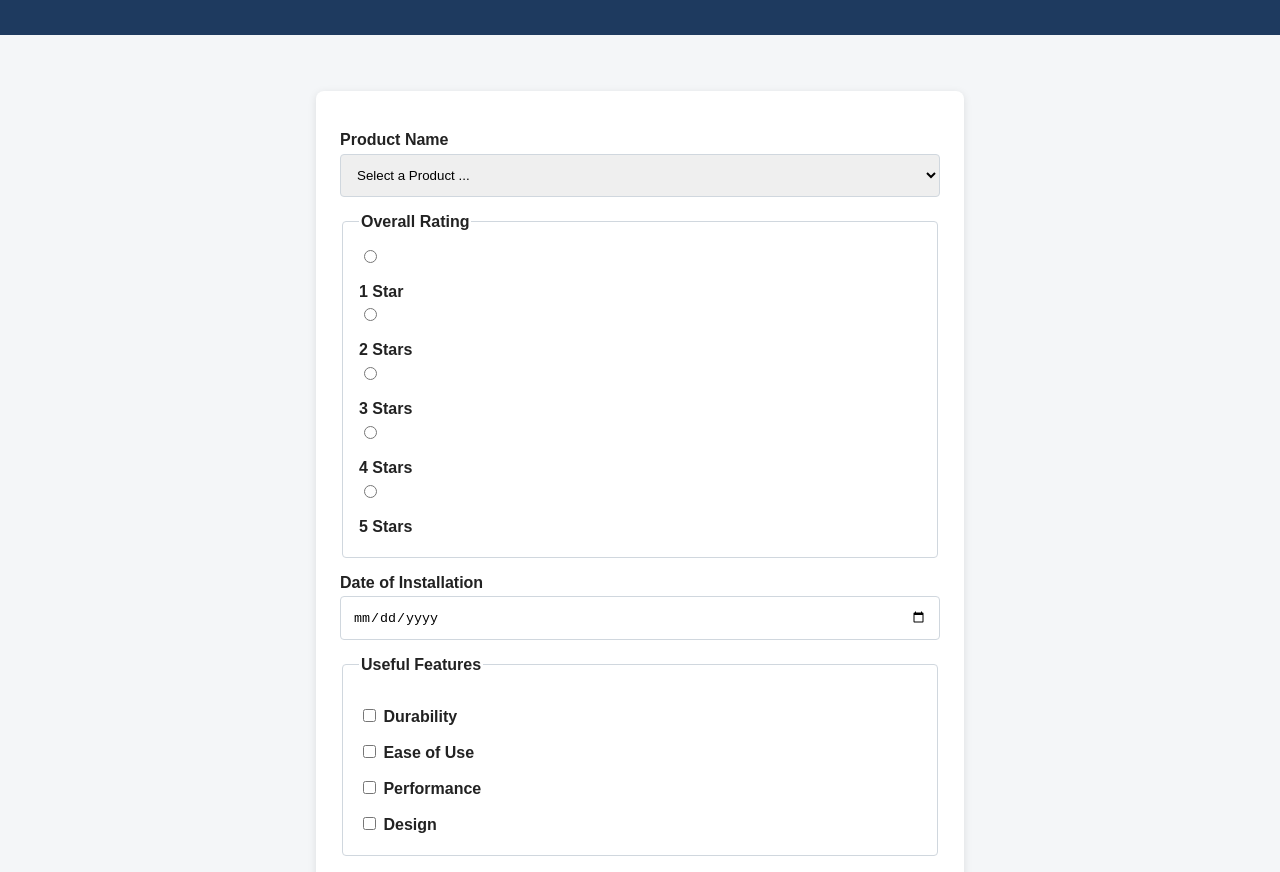
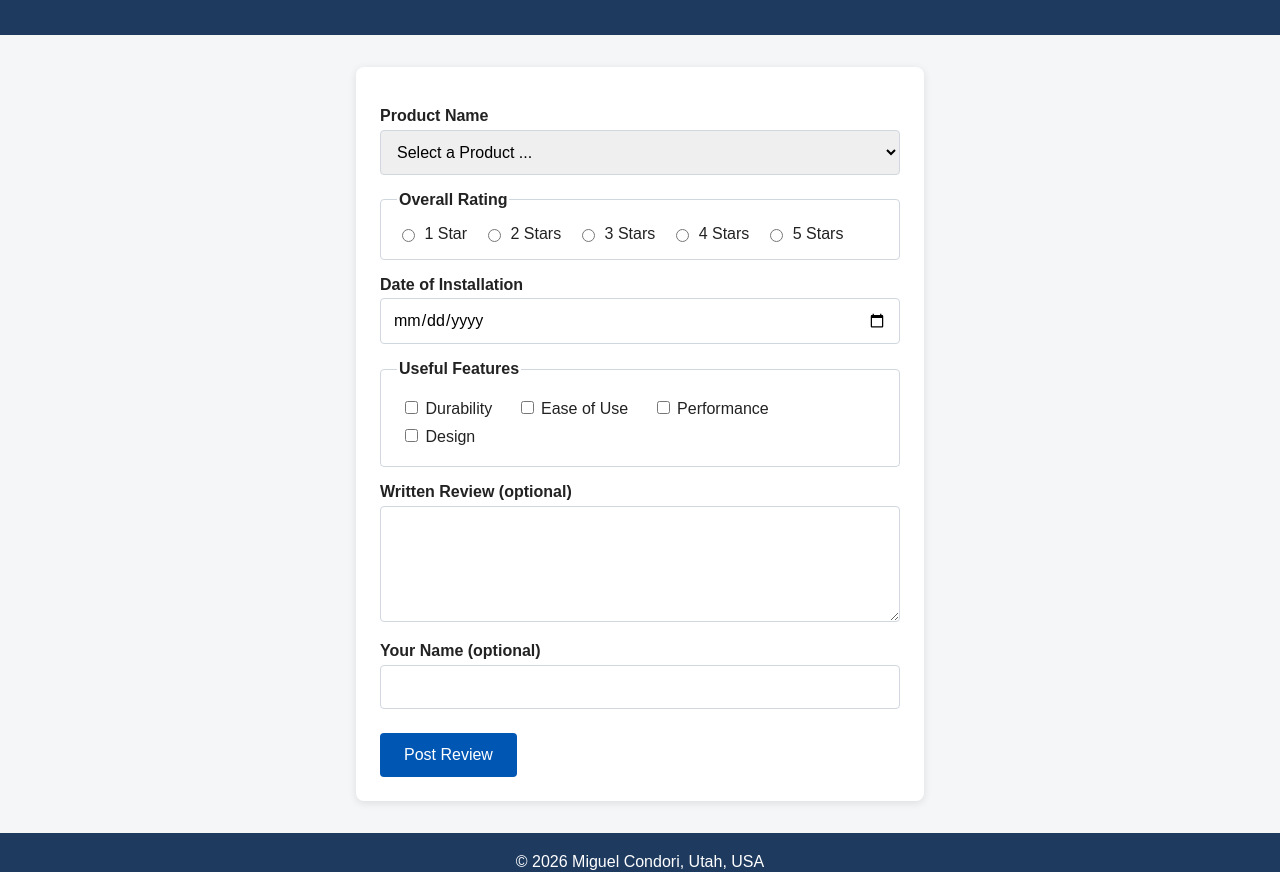
Before and after one commit to MiguelC62/wdd131, a plain HTML site: page form.html in a window 1280 px wide. Shown: the part 77-949 px from the top of the page. Drawn offline with Linux system fonts and the light colour scheme.

Commit message:
W05 Form V3

```diff
--- a/form.html
+++ b/form.html
@@ -1,17 +1,18 @@
 <!doctype html>
 <html lang="en">
   <head>
-    <meta charset="UTF-8" >
-    <meta name="viewport" content="width=device-width, initial-scale=1.0" >
+    <meta charset="UTF-8" />
+    <meta name="viewport" content="width=device-width, initial-scale=1.0" />
     <title>Form | BYU-Idaho WDD 131 project</title>
-    <meta name="author" content="Miguel Condori" >
+    <meta name="author" content="Miguel Condori" />
     <meta
       name="description"
-      content="Product review form for WDD 131 project. It include a submission confirmation with a counter"
+      content="Product review form for WDD 131 project. It includes a submission confirmation with a counter."
     />
     <link rel="stylesheet" href="styles/form.css" />
     <link rel="icon" href="data:," />
     <script src="scripts/form.js" defer></script>
+    <script src="scripts/footer.js" defer></script>
   </head>
   <body>
     <header>
@@ -23,70 +24,63 @@
         <select id="productName" name="productName" required>
           <option value="" disabled selected>Select a Product ...</option>
         </select>
+        <noscript
+          ><p>Please enable JavaScript to load the product list.</p></noscript
+        >
+
         <fieldset>
           <legend>Overall Rating</legend>
-          <input type="radio" id="star1" name="rating" value="1" required >
-          <label for="star1">1 Star</label>
-          <input type="radio" id="star2" name="rating" value="2" required>
-          <label for="star2">2 Stars</label>
-          <input type="radio" id="star3" name="rating" value="3" required>
-          <label for="star3">3 Stars</label>
-          <input type="radio" id="star4" name="rating" value="4" required>
-          <label for="star4">4 Stars</label>
-          <input type="radio" id="star5" name="rating" value="5" required>
-          <label for="star5">5 Stars</label>
+          <div class="rating-options">
+            <label
+              ><input type="radio" name="rating" value="1" required /> 1
+              Star</label
+            >
+            <label
+              ><input type="radio" name="rating" value="2" /> 2 Stars</label
+            >
+            <label
+              ><input type="radio" name="rating" value="3" /> 3 Stars</label
+            >
+            <label
+              ><input type="radio" name="rating" value="4" /> 4 Stars</label
+            >
+            <label
+              ><input type="radio" name="rating" value="5" /> 5 Stars</label
+            >
+          </div>
         </fieldset>
+
         <label for="installDate">Date of Installation</label>
-        <input type="date" id="installDate" name="installDate" required >
+        <input type="date" id="installDate" name="installDate" required />
+
         <fieldset>
           <legend>Useful Features</legend>
-          <label>
-            <input
-              type="checkbox"
-              id="durability"
-              name="features"
-              value="Durability"
-            />
-            Durability
-          </label>
-          <label>
-            <input
-              type="checkbox"
-              id="easeOfUse"
-              name="features"
-              value="Ease of Use"
-            />
-            Ease of Use
-          </label>
-          <label>
-            <input
-              type="checkbox"
-              id="performance"
-              name="features"
-              value="Performance"
-            />
-            Performance
-          </label>
-          <label>
-            <input type="checkbox" id="design" name="features" value="Design" />
-            Design
-          </label>
+          <label
+            ><input type="checkbox" name="features" value="Durability" />
+            Durability</label
+          >
+          <label
+            ><input type="checkbox" name="features" value="Ease of Use" /> Ease
+            of Use</label
+          >
+          <label
+            ><input type="checkbox" name="features" value="Performance" />
+            Performance</label
+          >
+          <label
+            ><input type="checkbox" name="features" value="Design" />
+            Design</label
+          >
         </fieldset>
-        <label for="writtenReview">Written Review</label>
-        <textarea
-          id="writtenReview"
-          name="writtenReview"
-          rows="5"
-          cols="40"
-        ></textarea>
-        <label for="userName">Your Name</label>
-        <input type="text" id="userName" name="userName" />
+
+        <label for="writtenReview">Written Review (optional)</label>
+        <textarea id="writtenReview" name="writtenReview" rows="5"></textarea>
+
+        <label for="userName">Your Name (optional)</label>
+        <input type="text" id="userName" name="userName" autocomplete="name" />
+
         <input type="submit" value="Post Review" />
       </form>
     </main>
-    <footer>
-      <p>&copy; <span id="currentyear"></span> Miguel Condori, Utah, USA</p>
-      <p id="lastModified"></p>
-    </footer>
   </body>
 </html>
--- /dev/null
+++ b/scripts/footer.js
@@ -0,0 +1,12 @@
+{
+  const footer = document.createElement('footer');
+
+  const copyright = document.createElement('p');
+  copyright.textContent = `© ${new Date().getFullYear()} Miguel Condori, Utah, USA`;
+
+  const lastModified = document.createElement('p');
+  lastModified.textContent = `Last Modification: ${document.lastModified}`;
+
+  footer.append(copyright, lastModified);
+  document.body.appendChild(footer);
+}
--- a/scripts/form.js
+++ b/scripts/form.js
@@ -1,38 +1,35 @@
 const products = [
-  {
-    id: 'fc-1888',
-    name: 'flux capacitor',
-    averagerating: 4.5,
-  },
-  {
-    id: 'fc-2050',
-    name: 'power laces',
-    averagerating: 4.7,
-  },
-  {
-    id: 'fs-1987',
-    name: 'time circuits',
-    averagerating: 3.5,
-  },
-  {
-    id: 'ac-2000',
-    name: 'low voltage reactor',
-    averagerating: 3.9,
-  },
-  {
-    id: 'jj-1969',
-    name: 'warp equalizer',
-    averagerating: 5.0,
-  },
+  { id: 'fc-1888', name: 'flux capacitor', averagerating: 4.5 },
+  { id: 'fc-2050', name: 'power laces', averagerating: 4.7 },
+  { id: 'fs-1987', name: 'time circuits', averagerating: 3.5 },
+  { id: 'ac-2000', name: 'low voltage reactor', averagerating: 3.9 },
+  { id: 'jj-1969', name: 'warp equalizer', averagerating: 5.0 },
 ];
 
+// Poblar el select de productos
 const productSelect = document.querySelector('#productName');
 
-products.forEach((product) => {
-  const option = document.createElement('option');
+if (productSelect) {
+  const fragment = document.createDocumentFragment();
 
-  option.value = product.id;
-  option.textContent = product.name;
+  products.forEach(({ id, name }) => {
+    fragment.appendChild(new Option(name, id));
+  });
 
-  productSelect.appendChild(option);
-});
+  productSelect.appendChild(fragment);
+}
+
+// No permitir fechas de instalación futuras
+const installDate = document.querySelector('#installDate');
+
+if (installDate) {
+  installDate.max = new Date().toLocaleDateString('en-CA'); // formato YYYY-MM-DD
+}
+
+if (yearSpan) {
+  yearSpan.textContent = new Date().getFullYear();
+}
+
+if (lastModified) {
+  lastModified.textContent = `Last Modification: ${document.lastModified}`;
+}
--- a/styles/form.css
+++ b/styles/form.css
@@ -1,43 +1,60 @@
 :root {
     --primary-color: #1e3a5f;
     --accent-color: #0056b3;
+    --accent-hover-color: #003d80;
     --background-color: #f4f6f8;
-    --text-color: #222;
+    --surface-color: #ffffff;
+    --text-color: #222222;
     --border-color: #d0d7de;
+    --shadow-color: #0000001a;
+}
+
+*,
+*::before,
+*::after {
+    box-sizing: border-box;
 }
 
 body {
+    margin: 0;
+    min-height: 100vh;
+    display: flex;
+    flex-direction: column;
     font-family: Arial, Helvetica, sans-serif;
     background-color: var(--background-color);
     color: var(--text-color);
-    margin: 0;
 }
 
 header,
 footer {
     background-color: var(--primary-color);
-    color: white;
+    color: var(--surface-color);
     text-align: center;
     padding: 1rem;
 }
 
+footer p {
+    margin: 0.25rem 0;
+}
+
 main {
-    max-width: 700px;
+    flex: 1;
+    width: 100%;
+    max-width: 600px;
     margin: 2rem auto;
-    padding: 1.5rem;
+    padding: 0 1rem;
 }
 
 form {
-    background: white;
+    background-color: var(--surface-color);
     padding: 1.5rem;
     border-radius: 8px;
-    box-shadow: 0 2px 8px rgba(0,0,0,.1);
+    box-shadow: 0 2px 8px var(--shadow-color);
 }
 
 label {
     display: block;
-    margin-top: 1rem;
-    margin-bottom: .3rem;
+    margin: 1rem 0 0.3rem;
     font-weight: 600;
 }
 
@@ -46,15 +63,18 @@ input[type="date"],
 select,
 textarea {
     width: 100%;
-    padding: .75rem;
+    padding: 0.75rem;
     border: 1px solid var(--border-color);
     border-radius: 4px;
-    box-sizing: border-box;
+    font: inherit;
+}
+
+textarea {
+    resize: vertical;
 }
 
 fieldset {
-    margin-top: 1rem;
-    margin-bottom: 1rem;
+    margin: 1rem 0;
     border: 1px solid var(--border-color);
     border-radius: 4px;
     padding: 1rem;
@@ -64,23 +84,46 @@ legend {
     font-weight: bold;
 }
 
+/* Etiquetas dentro de fieldset (checkboxes): en línea */
+fieldset label {
+    display: inline-block;
+    margin: 0.25rem 1rem 0.25rem 0.25rem;
+    font-weight: normal;
+    white-space: nowrap;
+}
+
+/* Calificación: radios en línea que no se parten */
+.rating-options {
+    display: flex;
+    flex-wrap: wrap;
+    gap: 0.5rem 1rem;
+}
+
+.rating-options label {
+    display: flex;
+    align-items: center;
+    gap: 0.4rem;
+    margin: 0;
+    font-weight: normal;
+    white-space: nowrap;
+}
+
 input[type="submit"] {
-    background-color: #0056b3;
-    color: white;
+    background-color: var(--accent-color);
+    color: var(--surface-color);
     border: none;
-    padding: .8rem 1.5rem;
+    padding: 0.8rem 1.5rem;
     border-radius: 4px;
     cursor: pointer;
-    margin-top: 1rem;
+    margin-top: 1.5rem;
+    font: inherit;
 }
 
 input[type="submit"]:hover {
-    background-color: #357abd;
+    background-color: var(--accent-hover-color);
 }
 
-@media screen and (min-width: 768px) {
-    form {
-        max-width: 600px;
-        margin: 0 auto;
-    }
+:focus-visible {
+    outline: 3px solid var(--accent-color);
+    outline-offset: 2px;
 }
```
Also changed, not shown: review.html (+16 -6 lines), scripts/review.js (+17 -4 lines).
